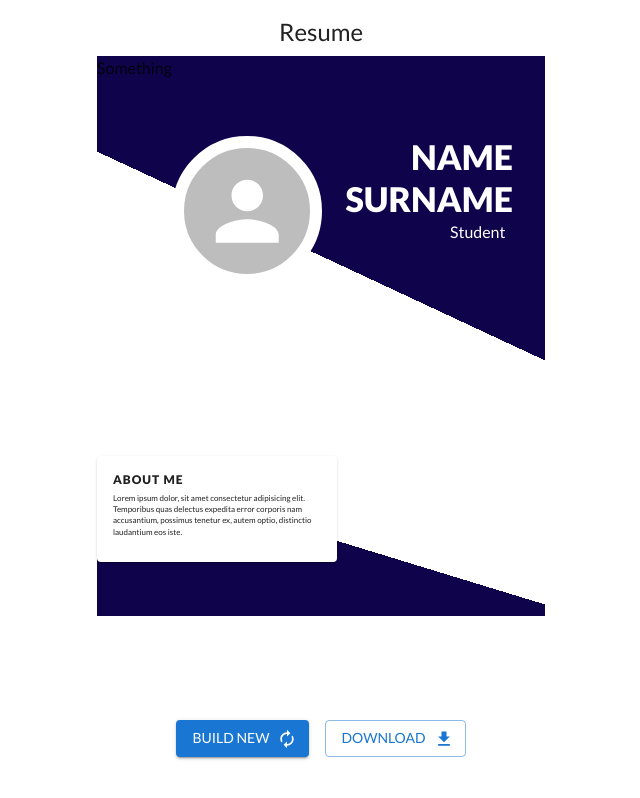
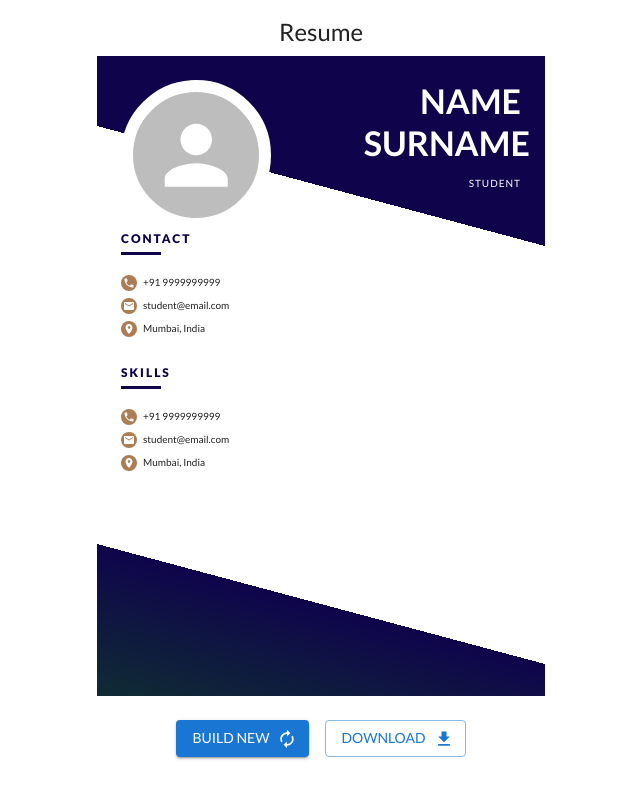
Before and after one commit to chetangotgithub/resume-builder, a React (Create React App) app: page / in a window 1280 px wide. Shown: the whole page, without its empty margins (319-959 px from the left). Built offline with nearby package versions, Linux system fonts and the light colour scheme.

Commit message:
Create ContactBox

```diff
--- a/src/components/About.js
+++ /dev/null
@@ -1,32 +0,0 @@
-import React from "react";
-import { Box, Card, CardContent, Typography } from "@mui/material";
-
-const About = () => {
-  return (
-    <Box sx={{ width: 400, height: 200 }}>
-      <Card sx={{ width: 240 }}>
-        <CardContent>
-          <Typography
-            variant="h5"
-            sx={{
-              textTransform: "uppercase",
-              fontSize: "12px",
-              fontWeight: 900,
-              letterSpacing: 1,
-            }}
-            gutterBottom
-          >
-            About Me
-          </Typography>
-          <Typography variant="body2" sx={{ fontSize: "8px" }}>
-            Lorem ipsum dolor, sit amet consectetur adipisicing elit. Temporibus
-            quas delectus expedita error corporis nam accusantium, possimus
-            tenetur ex, autem optio, distinctio laudantium eos iste.
-          </Typography>
-        </CardContent>
-      </Card>
-    </Box>
-  );
-};
-
-export default About;
--- /dev/null
+++ b/src/components/ContactBox.js
@@ -0,0 +1,76 @@
+import React from "react";
+import {
+  Avatar,
+  Box,
+  List,
+  ListItem,
+  ListItemIcon,
+  ListItemText,
+  Typography,
+} from "@mui/material";
+import { LocationOn, Mail, Phone } from "@mui/icons-material";
+
+const ContactBox = () => {
+  return (
+    <Box>
+      <Typography
+        variant="body1"
+        sx={{
+          color: "#0F044C",
+          textTransform: "uppercase",
+          fontWeight: 900,
+          fontSize: "12px",
+          letterSpacing: 2,
+        }}
+      >
+        Contact
+      </Typography>
+      <Box
+        component="div"
+        sx={{
+          borderBottom: "3px solid #0F044C",
+          width: "40px",
+          paddingTop: "4px",
+          marginBottom: 1,
+        }}
+      />
+      <List>
+        <ListItem sx={{ padding: 0 }}>
+          <ListItemIcon sx={{ minWidth: "22px" }}>
+            <Avatar sx={{ width: "16px", height: "16px", bgcolor: "#aa7d55" }}>
+              <Phone sx={{ width: "12px", height: "12px" }} />
+            </Avatar>
+          </ListItemIcon>
+          <ListItemText
+            primary="+91 9999999999"
+            primaryTypographyProps={{ fontSize: 10 }}
+          />
+        </ListItem>
+        <ListItem sx={{ padding: 0 }}>
+          <ListItemIcon sx={{ minWidth: "22px" }}>
+            <Avatar sx={{ width: "16px", height: "16px", bgcolor: "#aa7d55" }}>
+              <Mail sx={{ width: "12px", height: "12px" }} />
+            </Avatar>
+          </ListItemIcon>
+          <ListItemText
+            primary="student@email.com"
+            primaryTypographyProps={{ fontSize: 10 }}
+          />
+        </ListItem>
+        <ListItem sx={{ padding: 0 }}>
+          <ListItemIcon sx={{ minWidth: "22px" }}>
+            <Avatar sx={{ width: "16px", height: "16px", bgcolor: "#aa7d55" }}>
+              <LocationOn sx={{ width: "12px", height: "12px" }} />
+            </Avatar>
+          </ListItemIcon>
+          <ListItemText
+            primary="Mumbai, India"
+            primaryTypographyProps={{ fontSize: 10 }}
+          />
+        </ListItem>
+      </List>
+    </Box>
+  );
+};
+
+export default ContactBox;
--- a/src/components/Resume.js
+++ b/src/components/Resume.js
@@ -1,6 +1,5 @@
 import { Autorenew, Download } from "@mui/icons-material";
 import {
-  Avatar,
   Box,
   Button,
   Container,
@@ -11,7 +10,10 @@ import {
   Typography,
 } from "@mui/material";
 import React from "react";
-import About from "./About";
+import ContactBox from "./ContactBox";
+import ResumeTop from "./ResumeTop";
+import SkillsBox from "./SkillsBox";
+// import About from "./About";
 
 const Resume = () => {
   const resumeTheme = createTheme({
@@ -23,9 +25,10 @@ const Resume = () => {
     <ThemeProvider theme={resumeTheme}>
       <Container>
         <CssBaseline />
+
+        {/* Main Box */}
         <Box
           sx={{
-            //   backgroundColor: "red",
             padding: 2,
             display: "flex",
             flexDirection: "column",
@@ -36,69 +39,25 @@ const Resume = () => {
           <Typography component="h1" variant="h5" gutterBottom>
             Resume
           </Typography>
+
+          {/* Resume Box */}
           <Box
             sx={{
-              // backgroundColor: "yellow",
+              background:
+                "linear-gradient(15deg, #0F2C33 0, #0F044C 20%, #ffffff 20%, #ffffff 75%, #0F044C 75%, #0F044C 100%);",
+              backgroundColor: "yellow",
               width: { sm: "40%", xs: "80%" },
               height: { xs: "60vh", sm: "80vh" },
             }}
           >
-            <Box
-              sx={{
-                backgroundImage:
-                  "-webkit-linear-gradient(65deg, #FFF 50%, #0F044C 50%);",
-                // background:
-                //   "linear-gradient(10deg, #3f51b5 0, #3f51b5 33%, #ffffff 33%, #ffffff 66%, #3f51b5 66%, #3f51b5 100%);",
-                // backgroundImage:
-                //   "linear-gradient(10deg, #c4d7e6 0, #c4d7e6 33%, #66a5ad 33%, #66a5ad 66%, #ff0000 66%, #ff0000 100%);",
-                height: { xs: "60vh", sm: "50vh" },
-                display: "flex",
-                flexDirection: "row",
-              }}
-            >
-              <Typography>Something</Typography>
-              <Avatar
-                sx={{
-                  width: 150,
-                  height: 150,
-                  marginTop: 10,
-                  border: "12px white solid",
-                }}
-              ></Avatar>
-              <Box>
-                <Typography
-                  component="h1"
-                  variant="h4"
-                  sx={{
-                    textTransform: "uppercase",
-                    color: "white",
-                    mt: 10,
-                    mr: 4,
-                    textAlign: "right",
-                    fontWeight: 900,
-                  }}
-                >
-                  Name Surname
-                </Typography>
-                <Typography
-                  variant="body1"
-                  sx={{ color: "white", marginLeft: 16 }}
-                >
-                  Student
-                </Typography>
-              </Box>
-            </Box>
-            <Box
-              sx={{
-                // backgroundColor: "red",
-                backgroundImage:
-                  "-webkit-linear-gradient(253deg, #FFF 50%, #0F044C 50%);",
-                height: "20vh",
-              }}
-            >
-              <About />
-            </Box>
+            <Container>
+              <ResumeTop />
+              <ContactBox />
+              <SkillsBox />
+            </Container>
           </Box>
+
+          {/* Buttons Stack */}
           <Stack spacing={2} direction="row" sx={{ mt: 3 }}>
             <Button variant="contained" endIcon={<Autorenew />}>
               Build New
--- /dev/null
+++ b/src/components/ResumeTop.js
@@ -0,0 +1,62 @@
+import { Avatar, Grid, Typography } from "@mui/material";
+import React from "react";
+
+const ResumeTop = () => {
+  return (
+    <Grid container spacing={2}>
+      <Grid item xs={7}>
+        <Avatar
+          sx={{
+            width: 150,
+            height: 150,
+            mt: 3,
+            border: "12px white solid",
+          }}
+        />
+      </Grid>
+      <Grid item xs={5}>
+        <Typography
+          variant="h4"
+          component="h1"
+          sx={{
+            color: "white",
+            textTransform: "uppercase",
+            mt: 3,
+            textAlign: "right",
+            fontWeight: 700,
+          }}
+        >
+          Name
+        </Typography>
+        <Typography
+          variant="h4"
+          component="h1"
+          sx={{
+            color: "white",
+            textTransform: "uppercase",
+            textAlign: "right",
+            fontWeight: 700,
+          }}
+          gutterBottom
+        >
+          Surname
+        </Typography>
+        <Typography
+          variant="body1"
+          sx={{
+            color: "white",
+            textTransform: "uppercase",
+            textAlign: "right",
+            letterSpacing: 1,
+            fontWeight: 500,
+            fontSize: "10px",
+          }}
+        >
+          Student
+        </Typography>
+      </Grid>
+    </Grid>
+  );
+};
+
+export default ResumeTop;
--- /dev/null
+++ b/src/components/SkillsBox.js
@@ -0,0 +1,76 @@
+import React from "react";
+import {
+  Avatar,
+  Box,
+  List,
+  ListItem,
+  ListItemIcon,
+  ListItemText,
+  Typography,
+} from "@mui/material";
+import { LocationOn, Mail, Phone } from "@mui/icons-material";
+
+const SkillsBox = () => {
+  return (
+    <Box sx={{ mt: 2 }}>
+      <Typography
+        variant="body1"
+        sx={{
+          color: "#0F044C",
+          textTransform: "uppercase",
+          fontWeight: 900,
+          fontSize: "12px",
+          letterSpacing: 2,
+        }}
+      >
+        Skills
+      </Typography>
+      <Box
+        component="div"
+        sx={{
+          borderBottom: "3px solid #0F044C",
+          width: "40px",
+          paddingTop: "4px",
+          marginBottom: 1,
+        }}
+      />
+      <List>
+        <ListItem sx={{ padding: 0 }}>
+          <ListItemIcon sx={{ minWidth: "22px" }}>
+            <Avatar sx={{ width: "16px", height: "16px", bgcolor: "#aa7d55" }}>
+              <Phone sx={{ width: "12px", height: "12px" }} />
+            </Avatar>
+          </ListItemIcon>
+          <ListItemText
+            primary="+91 9999999999"
+            primaryTypographyProps={{ fontSize: 10 }}
+          />
+        </ListItem>
+        <ListItem sx={{ padding: 0 }}>
+          <ListItemIcon sx={{ minWidth: "22px" }}>
+            <Avatar sx={{ width: "16px", height: "16px", bgcolor: "#aa7d55" }}>
+              <Mail sx={{ width: "12px", height: "12px" }} />
+            </Avatar>
+          </ListItemIcon>
+          <ListItemText
+            primary="student@email.com"
+            primaryTypographyProps={{ fontSize: 10 }}
+          />
+        </ListItem>
+        <ListItem sx={{ padding: 0 }}>
+          <ListItemIcon sx={{ minWidth: "22px" }}>
+            <Avatar sx={{ width: "16px", height: "16px", bgcolor: "#aa7d55" }}>
+              <LocationOn sx={{ width: "12px", height: "12px" }} />
+            </Avatar>
+          </ListItemIcon>
+          <ListItemText
+            primary="Mumbai, India"
+            primaryTypographyProps={{ fontSize: 10 }}
+          />
+        </ListItem>
+      </List>
+    </Box>
+  );
+};
+
+export default SkillsBox;
```
Also changed, not shown: src/components/Contact.js (deleted, +0 -7 lines), src/components/Education.js (deleted, +0 -7 lines), src/components/Experience.js (deleted, +0 -7 lines), src/components/Skills.js (deleted, +0 -7 lines).
